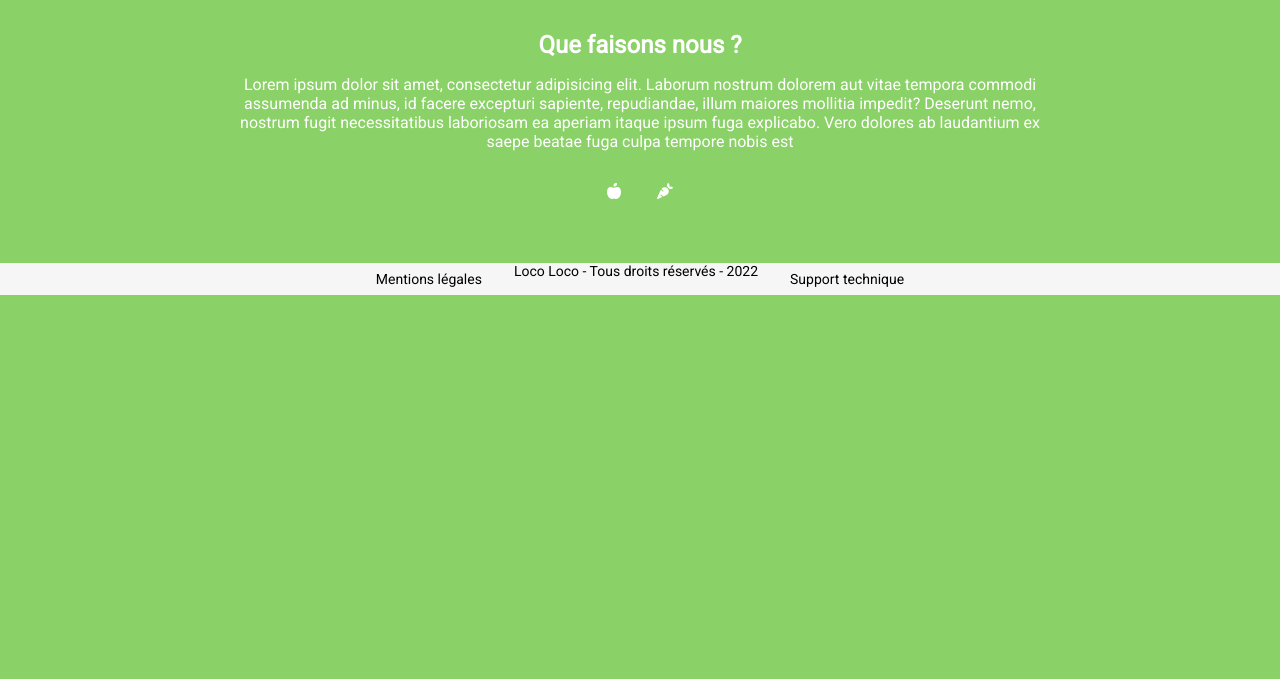
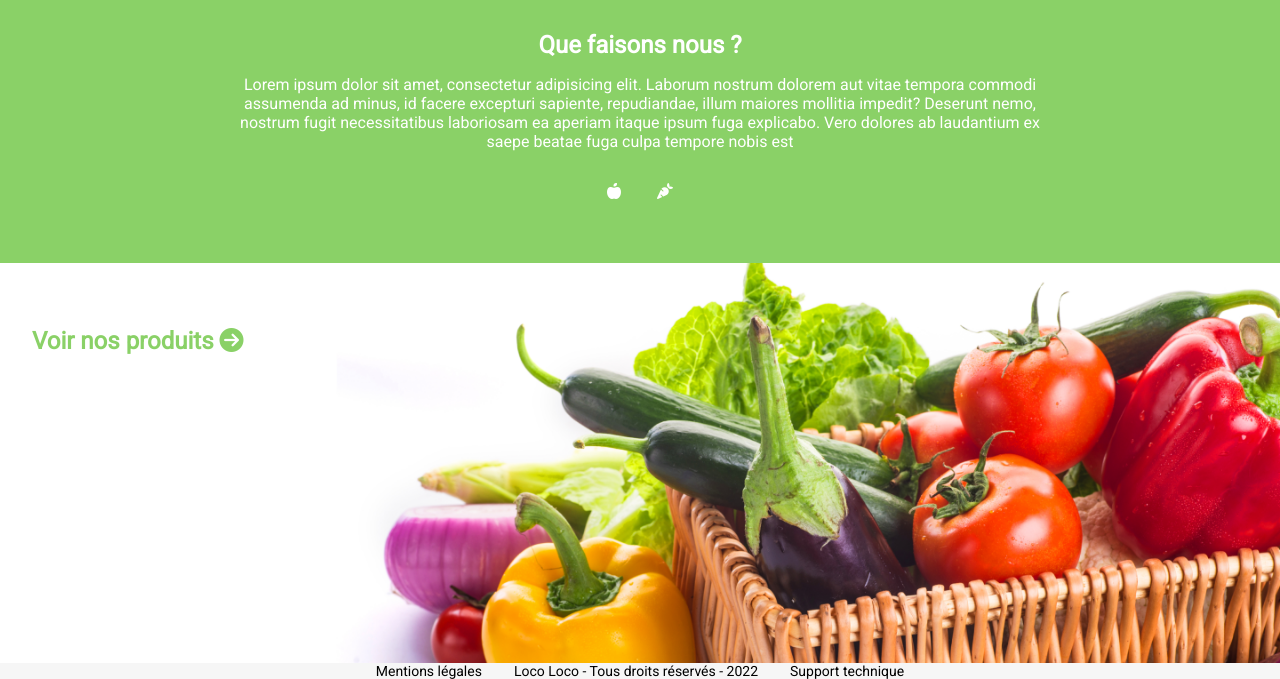
Before and after one commit to eliseomurillo9/loco-loco, a Symfony app: template templates/main/index.html.twig in a window 1280 px wide. Shown: the part 641-1320 px from the top of the page. Before the commit the page ends 936 px from the top, so only its background shows below. Run offline with Twig, Linux system fonts and the light colour scheme; the template is opened without the code that fills it, so the values that code supplies are empty; some libraries are stand-ins or nearby versions.

Commit message:
style(homepage): show products section

```diff
--- a/public/css/homepage.css
+++ b/public/css/homepage.css
@@ -53,10 +53,31 @@
     margin: 0 auto;
 }
 
-.about_content h2,p,div{
+.about_content-marginbt{
     margin-bottom: 1rem;
 }
 
 .fa-apple-alt, .fa-carrot{
     margin: 1rem;
 }
+
+/* ===  SHOW PRODUCTS === */
+.show-products{
+    height: 50vh;
+    width: 100%;
+    background: url(../images/products-teasing.png) no-repeat;
+    background-size: cover;
+    background-position-y: center;
+    background-color: grey;
+
+    color: var(--main);
+    text-align: center;
+
+    position: relative;
+}
+
+.show-products a{
+    position: absolute;
+    top: 4rem;
+    left: 2rem;
+}
--- a/templates/main/index.html.twig
+++ b/templates/main/index.html.twig
@@ -29,8 +29,8 @@
 {# === ABOUT US START === #}
 <section class="about">
     <div class="about_content">
-        <h2>Que faisons nous ?</h2>
-        <p>
+        <h2 class="about_content-marginbt subtitle">Que faisons nous ?</h2>
+        <p class="about_content-marginbt">
             Lorem ipsum dolor sit amet,
             consectetur adipisicing elit. Laborum nostrum dolorem aut vitae
             tempora commodi assumenda ad minus, id facere excepturi sapiente,
@@ -38,7 +38,7 @@
             fugit necessitatibus laboriosam ea aperiam itaque ipsum fuga explicabo.
             Vero dolores ab laudantium ex saepe beatae fuga culpa tempore nobis est
         </p>
-        <div class="deco-icons">
+        <div class="deco-icons about_content-marginbt">
             <i class="fas fa-apple-alt"></i>
             <i class="fas fa-carrot"></i>
         </div>
@@ -47,6 +47,9 @@
 {# === ABOUT US END === #}
 
 {# === SHOW PRODUCTS START === #}
+<section class="show-products">
+    <a class="subtitle bold" href="#">Voir nos produits <i class="fas fa-arrow-circle-right"></i></a>
+</section>
 {# === SHOW PRODUCTS END === #}
 
 {# === RATING START === #}
```
Also changed, not shown: public/images/products-teasing.png (added).
